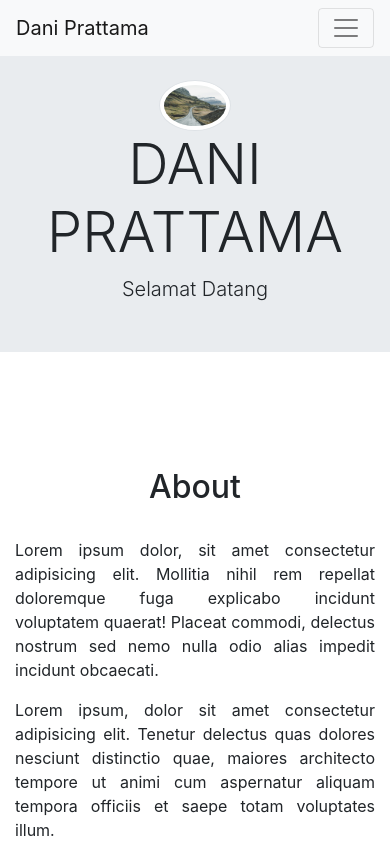
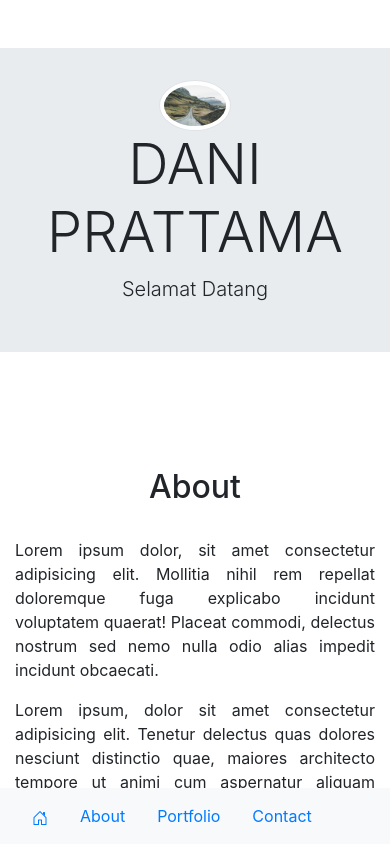
Before and after one commit to prattama/portfolio_bootstrap4, a plain HTML site: page index.html in a window 390 px wide. Shown: the top 845 px of the page. Drawn offline with nearby package versions, Linux system fonts and the light colour scheme.

Commit message:
membuat button mobile

```diff
--- a/index.html
+++ b/index.html
@@ -17,16 +17,17 @@
 
   </head>
   <body class="mt-5">
-    <nav class="navbar fixed-top navbar-expand-lg navbar-light bg-light">
+    <nav class="navbar fixed-bottom navbar-expand-lg navbar-light bg-light navbar-expand d-md-none d-lg-none d-xl-none">
         <div class="container">
-        <a class="navbar-brand" href="#">Dani Prattama</a>
-        <button class="navbar-toggler" type="button" data-toggle="collapse" data-target="#navbarNav" aria-controls="navbarNav" aria-expanded="false" aria-label="Toggle navigation">
-          <span class="navbar-toggler-icon"></span>
-        </button>
         <div class="collapse navbar-collapse" id="navbarNav">
-          <ul class="navbar-nav">
+          <ul class="nav justifiy-content-center">
             <li class="nav-item active">
-              <a class="nav-link page-scroll" href="#home">Home <span class="sr-only">(current)</span></a>
+              <a class="nav-link page-scroll" href="#home">
+              <svg xmlns="http://www.w3.org/2000/svg" width="16" height="16" fill="currentColor" class="bi bi-house-door" viewBox="0 0 16 16">
+                <path fill-rule="evenodd" d="M7.646 1.146a.5.5 0 0 1 .708 0l6 6a.5.5 0 0 1 .146.354v7a.5.5 0 0 1-.5.5H9.5a.5.5 0 0 1-.5-.5v-4H7v4a.5.5 0 0 1-.5.5H2a.5.5 0 0 1-.5-.5v-7a.5.5 0 0 1 .146-.354l6-6zM2.5 7.707V14H6v-4a.5.5 0 0 1 .5-.5h3a.5.5 0 0 1 .5.5v4h3.5V7.707L8 2.207l-5.5 5.5z"/>
+                <path fill-rule="evenodd" d="M13 2.5V6l-2-2V2.5a.5.5 0 0 1 .5-.5h1a.5.5 0 0 1 .5.5z"/>
+              </svg>
+              <span class="sr-only">(current)</span></a>
             </li>
             <li class="nav-item">
               <a class="nav-link page-scroll" href="#about">About</a>
```
